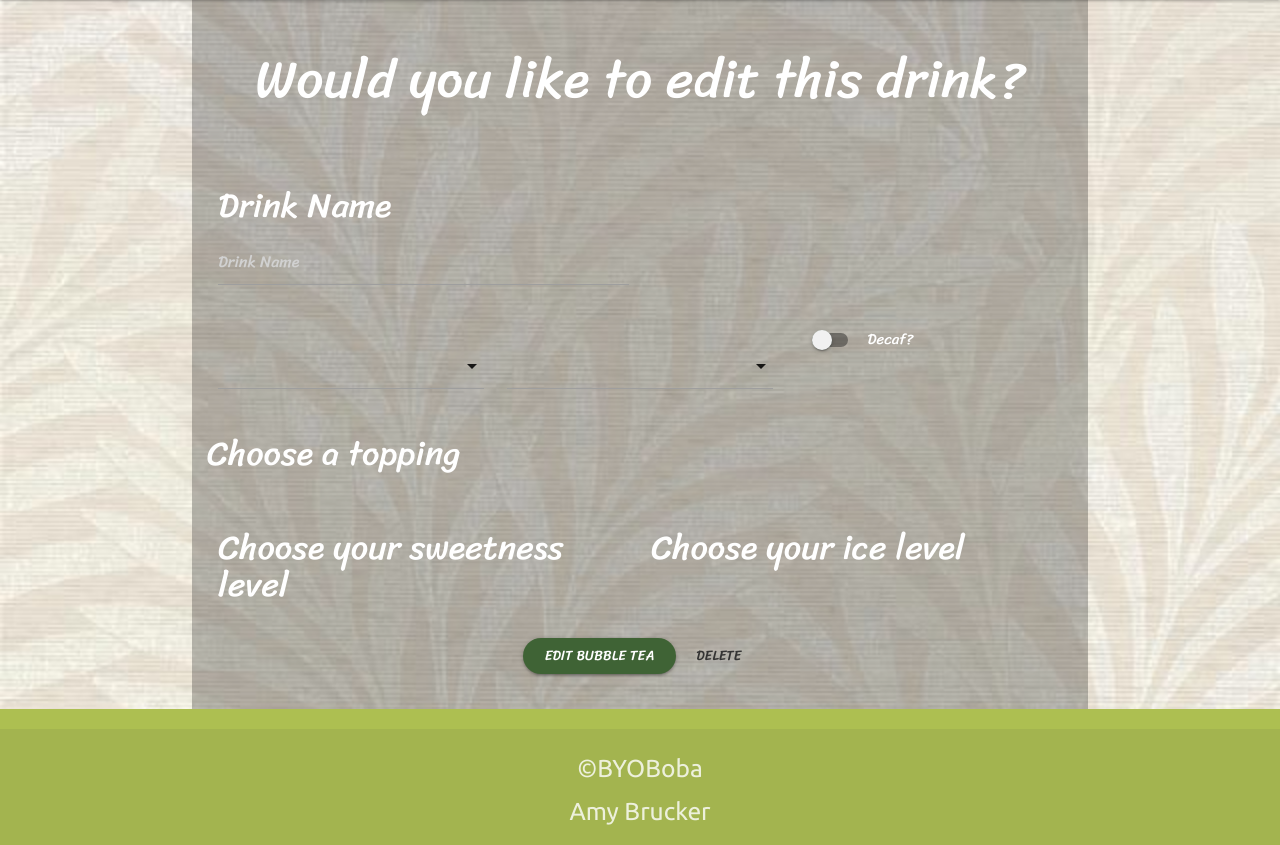
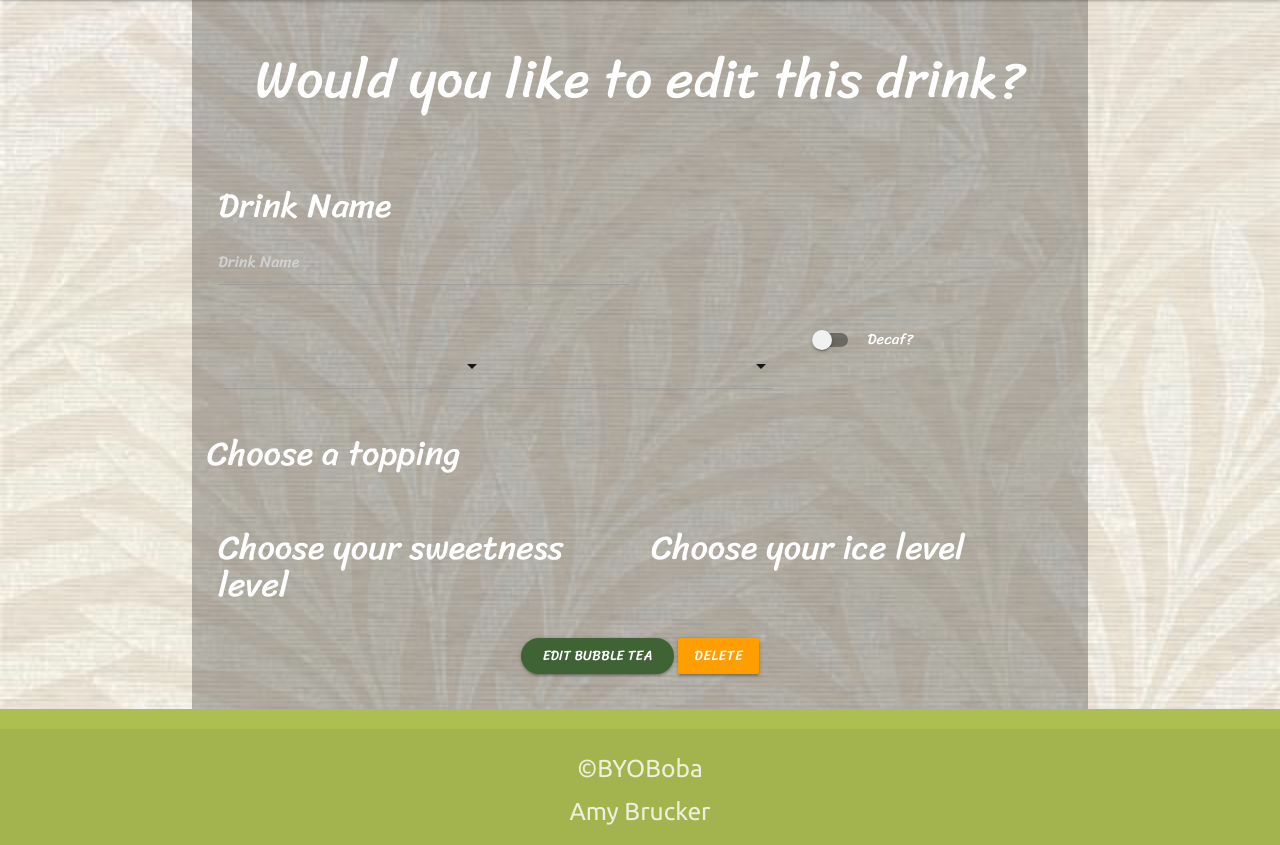
Before and after one commit to amybru/byioboba, a Flask app: template templates/components/editDrink.html in a window 1280 px wide. Shown: the part 65-910 px from the top of the page. Run offline with Flask 2, Linux system fonts and the light colour scheme; the template is opened without the code that fills it, so the values that code supplies are empty; some libraries are stand-ins or nearby versions.

Commit message:
Bug fixed on delete modal, styles applied

```diff
--- a/static/css/style.css
+++ b/static/css/style.css
@@ -228,6 +228,18 @@ label {
     font-family: 'Sriracha', cursive;
 }
 
+.modal-content {
+    color: #322916;
+}
+
+.delete-button {
+    background-color: #ff9e01;
+    color: #ffffff;
+}
+
+.oops-button {
+    color: #ffffff;
+}
 
 /* Footer- Will be seen on all pages */
 .page-footer {
--- a/templates/components/editDrink.html
+++ b/templates/components/editDrink.html
@@ -132,7 +132,7 @@
       <div class="row">
         <div class="col-12 center-align">
         <input type="submit" class="waves-effect waves-light btn button" id="edit" value="Edit Bubble Tea">
-        <a href="#deletemodal" class="modal-close waves-effect waves-green btn-flat">Delete</a>
+        <a href="#deletemodal" class="waves-effect waves-light btn modal-trigger delete-button">Delete</a>
         </div>
     </div>
 
@@ -143,8 +143,8 @@
       <p>Are you sure you want to delete this drink?</p>
     </div>
     <div class="modal-footer">
-       <button type="button" href="{{url_for('get_drink')}}" class="btn waves-effect waves-green btn-flat" >Ooops- take me back!</button>
-       <a id="delete_location" class="modal-close waves-effect waves-green btn-flat" href="{{url_for('delete_drink', boba_id=boba._id)}}" role="button">Delete this Drink</a>
+       <a href="{{url_for('get_drink')}}" class="modal-close waves-effect waves-green btn-flat button oops-button">Ooops- take me back!</a>
+       <a id="delete_location" class="modal-close waves-effect waves-green btn-flat delete-button" href="{{url_for('delete_drink', boba_id=boba._id)}}" role="button">Delete this Drink</a>
     </div>
   </div>
 
```
Also changed, not shown: templates/drinks.html (+50 -0 lines).
